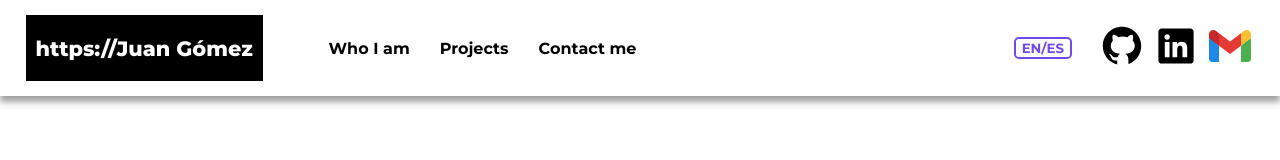
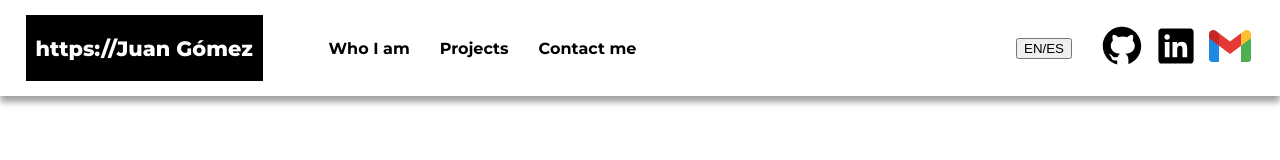
Before and after one commit to JPGomezCuervo/Portfolio-v2, a Vue app: page / in a window 1280 px wide. Shown: the top 160 px of the page. Built offline with nearby package versions, Linux system fonts and the light colour scheme.

Commit message:
edit main button

```diff
--- a/src/style.scss
+++ b/src/style.scss
@@ -50,7 +50,7 @@ body {
 width: 100%;
 }
 
-.principal-button-shape {
+.main-button-shape {
 
   color: $secondaryColor;
   background-color: $mainColor;
@@ -61,12 +61,12 @@ width: 100%;
   transition: .3s;
 }
 
-.principal-button-shape:hover {
+.main-button-shape:hover {
   background-color: $secondaryColor;
   color: $mainColor;
 }
 
-.principal-button-shape:active {
+.main-button-shape:active {
   background-color: $mainColor;
   color: $secondaryColor;
 }
```
